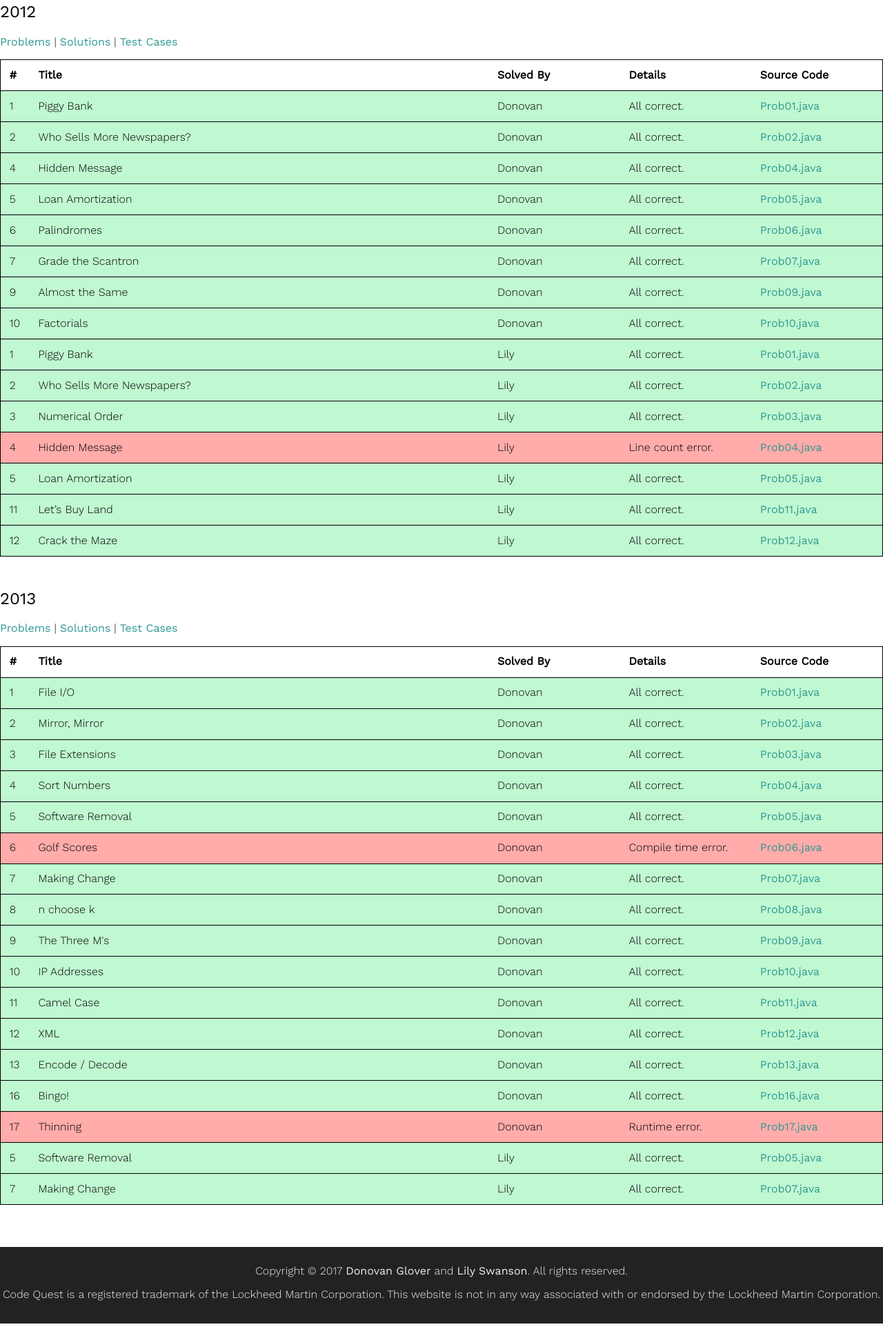
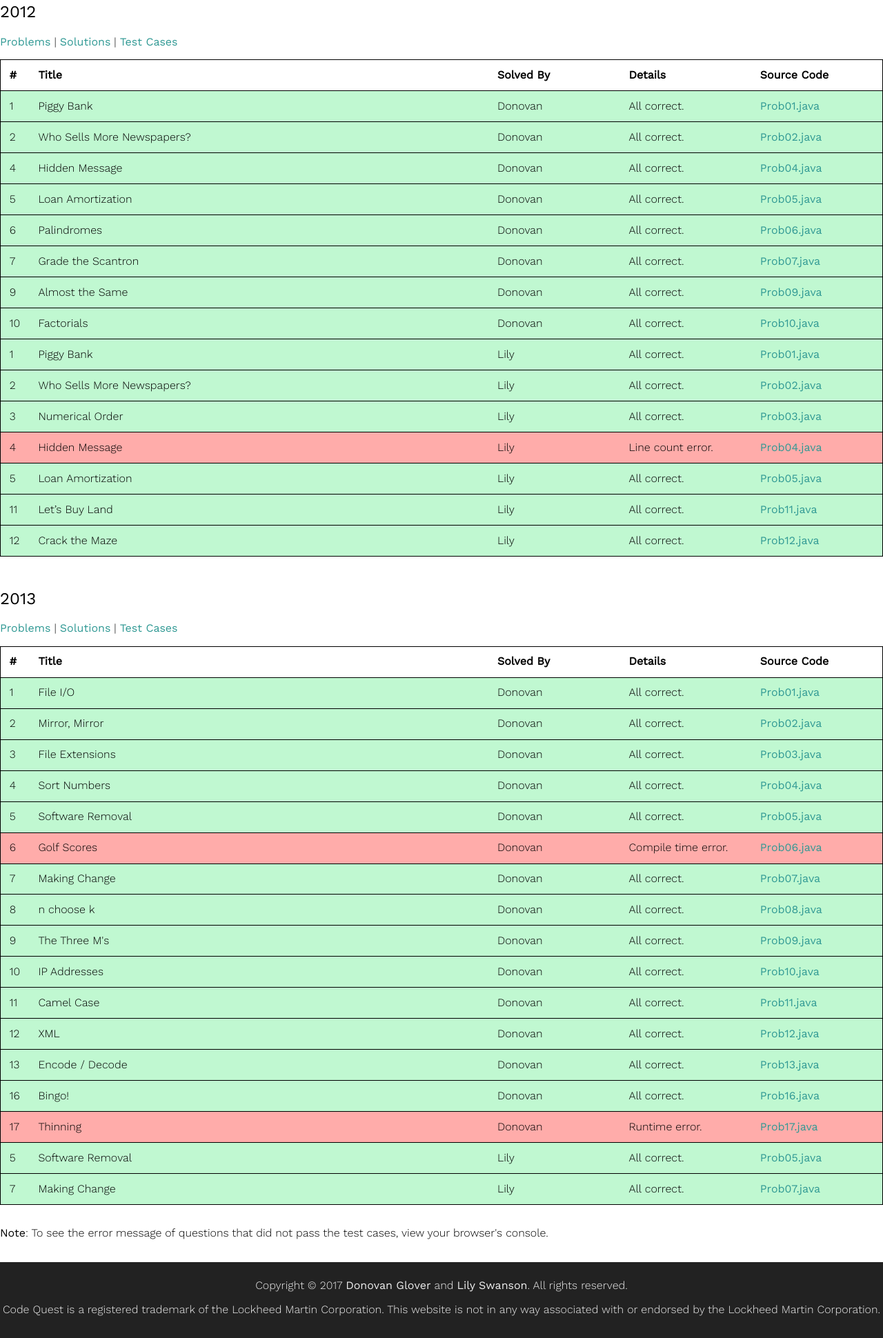
Before and after one commit to CodeQuest2017/codequest2017.github.io, a Jekyll site: the page built from index.html, in a window 1280 px wide, cut to the strip 480-2420 px from the top of the page. Shown: the whole strip at 69% size. Built offline with Jekyll 4.4.1, drawn with Linux system fonts in a browser that asks for light colours; before the commit the page ends 2399 px from its top, so only the background shows below that.

Commit message:
Add error output to the console

```diff
--- a/_sass/_design.scss
+++ b/_sass/_design.scss
@@ -36,6 +36,10 @@ h2 {
 
 h2:first-of-type {
 	margin-top: 0.5rem;
+}
+
+.end {
+	margin-top: 2rem;
 }
 
 // ============== Main styles ==============
@@ -119,7 +123,7 @@ header li.first-right {
 
 // ============== Footer styles ==============
 footer {
-	margin-top: 3rem;
+	margin-top: 1rem;
 	padding-top: 0.6rem;
 	background: #222;
 	color: #eee;
--- a/app.js
+++ b/app.js
@@ -59,15 +59,19 @@
 			if(color == "green") {
 				output += "<td>All correct.</td>";
 			} else {
+				console.warn("Error details for " + year + " #" + problem.number + " by " + problem.name + ": ");
 				if(problem.compileTimeError) {
 					output += "<td>Compile time error.</td>";
+					console.log(problem.compileTimeError);
 				}
 				if(problem.runTimeError) {
 					output += "<td>Runtime error.</td>";
+					console.log(problem.runTimeError);
 				}
 
 				if(problem.lineCountError) {
 					output += "<td>Line count error.</td>";
+					console.log(problem.lineCountError);
 				}
 			}
 			// output += "<td>" + problem.counter + "</td>"
--- a/index.html
+++ b/index.html
@@ -14,3 +14,5 @@ layout: default
 <div class="clearfix"></div>
 
 <output id="Problems"></output>
+
+<p class="end"><strong>Note</strong>: To see the error message of questions that did not pass the test cases, view your browser's console.</p>
```
